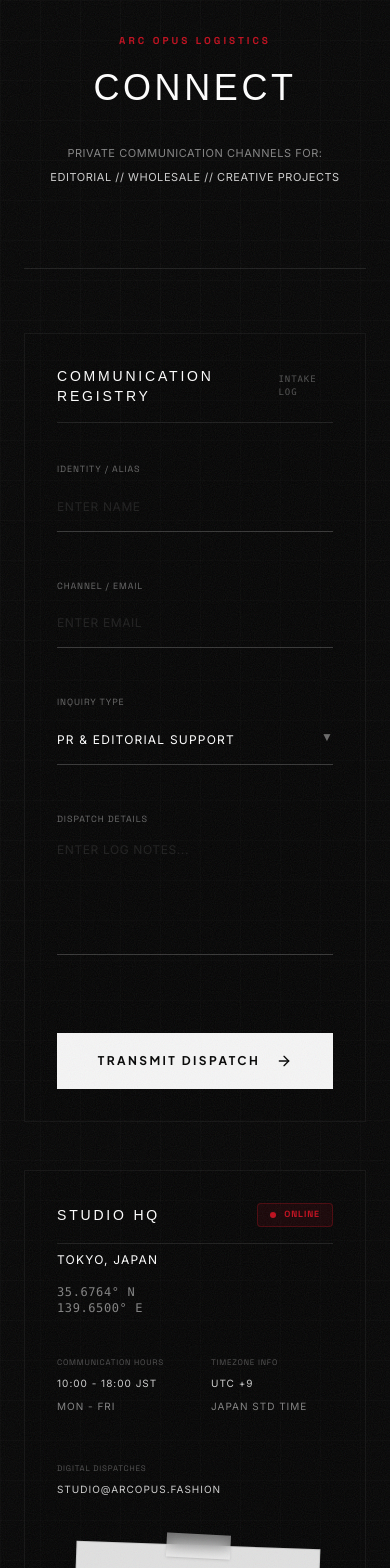
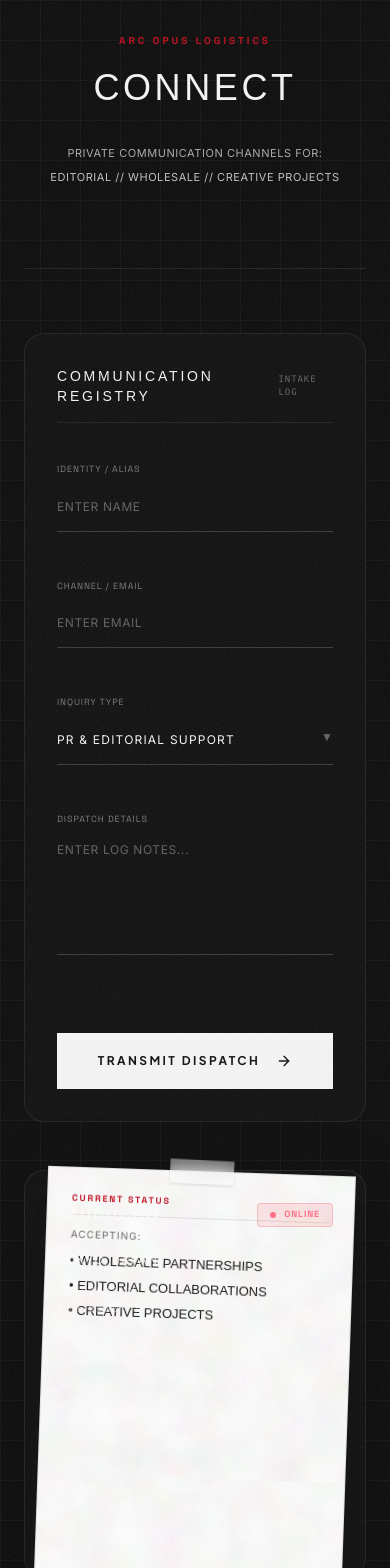
Before and after one commit to RoshiniRavi05/FashionIcon, a Next.js app: page /contact in a window 390 px wide. Shown: the part 160-1728 px from the top of the page. Built offline with nearby package versions, Linux system fonts and the light colour scheme; a web font is replaced by a local one.

Commit message:
style(contact): refine color system, hierarchy, and material textures for a premium architectural aesthetic

```diff
--- a/src/app/contact/page.tsx
+++ b/src/app/contact/page.tsx
@@ -22,18 +22,18 @@ export default function ContactPage() {
   };
 
   return (
-    <div className="bg-[#050505] min-h-screen relative overflow-hidden selection:bg-brand-red selection:text-white">
+    <div className="bg-[#0B0B0B] min-h-screen relative overflow-hidden selection:bg-brand-red selection:text-white pb-32">
 
       {/* Background Textures */}
-      <div className="film-grain" />
+      <div className="film-grain opacity-[0.05]" />
       <div className="paper-texture" />
-      <div className="absolute inset-0 pointer-events-none opacity-[0.03] z-0"
-           style={{ backgroundImage: 'linear-gradient(rgba(255, 255, 255, 0.5) 1px, transparent 1px), linear-gradient(90deg, rgba(255, 255, 255, 0.5) 1px, transparent 1px)', backgroundSize: '40px 40px' }}
+      <div className="absolute inset-0 pointer-events-none z-0"
+           style={{ backgroundImage: 'linear-gradient(rgba(255, 255, 255, 0.035) 1px, transparent 1px), linear-gradient(90deg, rgba(255, 255, 255, 0.035) 1px, transparent 1px)', backgroundSize: '40px 40px' }}
       />
 
       <div className="max-w-[1600px] mx-auto px-6 lg:px-20 py-24 relative z-10">
 
-        {/* Editorial Hero (Center Aligned, min-h-[30vh]) */}
+        {/* Editorial Hero */}
         <div className="min-h-[30vh] flex flex-col items-center justify-center text-center mb-16 border-b border-white/10 pb-16">
           <motion.div
             initial={{ opacity: 0, y: 20 }}
@@ -44,13 +44,13 @@ export default function ContactPage() {
             <span className="font-caption text-[10px] tracking-[0.3em] text-brand-red uppercase font-black block">
               ARC OPUS LOGISTICS
             </span>
-            <h1 className="font-hero text-4xl sm:text-5xl md:text-6xl tracking-widest uppercase text-white leading-[0.9]">
+            <h1 className="font-hero text-4xl sm:text-5xl md:text-6xl tracking-widest uppercase text-[#F5F5F5] leading-[0.9]">
               CONNECT
             </h1>
 
-            <p className="font-sans text-[11px] md:text-xs text-white/50 leading-[1.8] uppercase tracking-wider pt-4">
+            <p className="font-sans text-[11px] md:text-xs text-[rgba(255,255,255,0.65)] leading-[1.8] uppercase tracking-wider pt-4">
               Private communication channels for:<br />
-              <span className="text-white/80 mt-1 block">Editorial // Wholesale // Creative Projects</span>
+              <span className="text-[rgba(255,255,255,0.75)] mt-1 block">Editorial // Wholesale // Creative Projects</span>
             </p>
           </motion.div>
         </div>
@@ -63,13 +63,13 @@ export default function ContactPage() {
             initial={{ opacity: 0, y: 20 }}
             animate={{ opacity: 1, y: 0 }}
             transition={{ delay: 0.2, duration: 0.8 }}
-            className="bg-black/20 border border-white/5 p-8 md:p-12"
+            className="bg-[#111111] border border-[rgba(255,255,255,0.08)] p-8 md:p-12 rounded-[20px]"
           >
-            <div className="flex items-center justify-between mb-10 pb-4 border-b border-white/10">
-              <h2 className="font-hero text-sm tracking-[0.2em] uppercase text-white">
+            <div className="flex items-center justify-between mb-10 pb-4 border-b border-[rgba(255,255,255,0.08)]">
+              <h2 className="font-hero text-sm tracking-[0.2em] uppercase text-[#F5F5F5]">
                 COMMUNICATION REGISTRY
               </h2>
-              <span className="font-mono text-[9px] text-white/30 tracking-widest uppercase">INTAKE LOG</span>
+              <span className="font-mono text-[9px] text-[rgba(255,255,255,0.35)] tracking-widest uppercase">INTAKE LOG</span>
             </div>
 
             {sent ? (
@@ -78,11 +78,11 @@ export default function ContactPage() {
                 initial={{ opacity: 0 }}
                 animate={{ opacity: 1 }}
               >
-                <div className="w-12 h-12 rounded-full border border-brand-red/30 flex items-center justify-center text-brand-red text-xl mx-auto bg-brand-red/5">
+                <div className="w-12 h-12 rounded-full border border-brand-red/30 flex items-center justify-center text-brand-red text-xl mx-auto bg-[rgba(184,18,27,0.12)]">
                   ✓
                 </div>
-                <h3 className="font-heading text-sm tracking-widest uppercase text-white">TRANSMISSION LOGGED</h3>
-                <p className="font-sans text-xs text-white/50 max-w-[400px] mx-auto leading-relaxed">
+                <h3 className="font-heading text-sm tracking-widest uppercase text-[#F5F5F5]">TRANSMISSION LOGGED</h3>
+                <p className="font-sans text-xs text-[rgba(255,255,255,0.65)] max-w-[400px] mx-auto leading-relaxed">
                   Your dispatch has been successfully recorded in the studio registry. A representative will review your inquiry and establish contact within standard operating hours.
                 </p>
                 <button
@@ -98,66 +98,66 @@ export default function ContactPage() {
 
                   {/* Name */}
                   <div className="relative">
-                    <label className="font-caption text-[9px] tracking-widest text-white/40 uppercase block mb-4">Identity / Alias</label>
+                    <label className="font-caption text-[9px] tracking-widest text-[rgba(255,255,255,0.45)] uppercase block mb-4">Identity / Alias</label>
                     <input
                       type="text"
                       required
                       value={form.name}
                       onChange={(e) => setForm({ ...form, name: e.target.value })}
                       placeholder="ENTER NAME"
-                      className="w-full bg-transparent border-0 border-b border-white/20 pb-4 text-xs tracking-wider text-white uppercase placeholder-white/10 focus:outline-none focus:border-brand-red focus:ring-0 font-sans transition-colors duration-300"
+                      className="w-full bg-transparent border-0 border-b border-[rgba(255,255,255,0.18)] pb-4 text-xs tracking-wider text-[#F5F5F5] uppercase placeholder-[rgba(255,255,255,0.35)] focus:outline-none focus:border-[#B8121B] focus:ring-0 font-sans transition-colors duration-300 focus:shadow-[0_0_20px_rgba(184,18,27,0.15)]"
                     />
                   </div>
 
                   {/* Email */}
                   <div className="relative">
-                    <label className="font-caption text-[9px] tracking-widest text-white/40 uppercase block mb-4">Channel / Email</label>
+                    <label className="font-caption text-[9px] tracking-widest text-[rgba(255,255,255,0.45)] uppercase block mb-4">Channel / Email</label>
                     <input
                       type="email"
                       required
                       value={form.email}
                       onChange={(e) => setForm({ ...form, email: e.target.value })}
                       placeholder="ENTER EMAIL"
-                      className="w-full bg-transparent border-0 border-b border-white/20 pb-4 text-xs tracking-wider text-white uppercase placeholder-white/10 focus:outline-none focus:border-brand-red focus:ring-0 font-sans transition-colors duration-300"
+                      className="w-full bg-transparent border-0 border-b border-[rgba(255,255,255,0.18)] pb-4 text-xs tracking-wider text-[#F5F5F5] uppercase placeholder-[rgba(255,255,255,0.35)] focus:outline-none focus:border-[#B8121B] focus:ring-0 font-sans transition-colors duration-300 focus:shadow-[0_0_20px_rgba(184,18,27,0.15)]"
                     />
                   </div>
                 </div>
 
                 {/* Department */}
                 <div className="relative">
-                  <label className="font-caption text-[9px] tracking-widest text-white/40 uppercase block mb-4">Inquiry Type</label>
+                  <label className="font-caption text-[9px] tracking-widest text-[rgba(255,255,255,0.45)] uppercase block mb-4">Inquiry Type</label>
                   <div className="relative">
                     <select
                       value={form.department}
                       onChange={(e) => setForm({ ...form, department: e.target.value })}
-                      className="w-full bg-transparent border-0 border-b border-white/20 pb-4 text-xs tracking-widest text-white uppercase focus:outline-none focus:border-brand-red focus:ring-0 font-sans cursor-pointer appearance-none transition-colors duration-300"
+                      className="w-full bg-transparent border-0 border-b border-[rgba(255,255,255,0.18)] pb-4 text-xs tracking-widest text-[#F5F5F5] uppercase focus:outline-none focus:border-[#B8121B] focus:ring-0 font-sans cursor-pointer appearance-none transition-colors duration-300 focus:shadow-[0_0_20px_rgba(184,18,27,0.15)]"
                     >
-                      <option value="general" className="bg-[#0c0c0c]">PR & Editorial Support</option>
-                      <option value="orders" className="bg-[#0c0c0c]">Registry Order Logistics</option>
-                      <option value="wholesale" className="bg-[#0c0c0c]">Wholesale & Partnership</option>
-                      <option value="design" className="bg-[#0c0c0c]">Creative Projects</option>
+                      <option value="general" className="bg-[#111111] text-[#F5F5F5]">PR & Editorial Support</option>
+                      <option value="orders" className="bg-[#111111] text-[#F5F5F5]">Registry Order Logistics</option>
+                      <option value="wholesale" className="bg-[#111111] text-[#F5F5F5]">Wholesale & Partnership</option>
+                      <option value="design" className="bg-[#111111] text-[#F5F5F5]">Creative Projects</option>
                     </select>
-                    <div className="absolute right-0 top-1/2 -translate-y-1/2 pointer-events-none pb-4 text-white/40 text-xs">▼</div>
+                    <div className="absolute right-0 top-1/2 -translate-y-1/2 pointer-events-none pb-4 text-[rgba(255,255,255,0.35)] text-xs">▼</div>
                   </div>
                 </div>
 
                 {/* Message */}
                 <div className="relative">
-                  <label className="font-caption text-[9px] tracking-widest text-white/40 uppercase block mb-4">Dispatch Details</label>
+                  <label className="font-caption text-[9px] tracking-widest text-[rgba(255,255,255,0.45)] uppercase block mb-4">Dispatch Details</label>
                   <textarea
                     rows={6}
                     required
                     value={form.message}
                     onChange={(e) => setForm({ ...form, message: e.target.value })}
                     placeholder="ENTER LOG NOTES..."
-                    className="w-full bg-transparent border-0 border-b border-white/20 pb-4 text-xs tracking-wider text-white placeholder-white/10 focus:outline-none focus:border-brand-red focus:ring-0 font-sans resize-none transition-colors duration-300"
+                    className="w-full bg-transparent border-0 border-b border-[rgba(255,255,255,0.18)] pb-4 text-xs tracking-wider text-[#F5F5F5] placeholder-[rgba(255,255,255,0.35)] focus:outline-none focus:border-[#B8121B] focus:ring-0 font-sans resize-none transition-colors duration-300 focus:shadow-[0_0_20px_rgba(184,18,27,0.15)]"
                   />
                 </div>
 
                 <div className="pt-6">
                   <button
                     type="submit"
-                    className="group flex items-center justify-center space-x-4 w-full bg-[#F5F5F5] hover:bg-brand-red text-[#050505] hover:text-white font-heading text-xs tracking-[0.2em] uppercase py-5 transition-all duration-500 font-bold"
+                    className="group flex items-center justify-center space-x-4 w-full bg-[#F5F5F5] hover:bg-[#B8121B] text-[#111111] hover:text-white hover:-translate-y-[2px] font-heading text-xs tracking-[0.2em] uppercase py-5 transition-all duration-300 font-bold"
                   >
                     <span>TRANSMIT DISPATCH</span>
                     <ArrowRight className="w-4 h-4 group-hover:translate-x-1 transition-transform duration-300" />
@@ -172,26 +172,26 @@ export default function ContactPage() {
             initial={{ opacity: 0, y: 20 }}
             animate={{ opacity: 1, y: 0 }}
             transition={{ delay: 0.4, duration: 0.8 }}
-            className="bg-black/20 border border-white/5 p-8 md:p-10 flex flex-col space-y-12 relative"
+            className="bg-[rgba(255,255,255,0.02)] backdrop-blur-[10px] border border-[rgba(255,255,255,0.08)] p-8 md:p-10 flex flex-col space-y-12 relative rounded-[20px]"
           >
             {/* Studio Info Block */}
             <div className="space-y-10 flex-grow">
 
               {/* Section Header */}
-              <div className="flex items-center justify-between mb-2 pb-4 border-b border-white/10">
-                <h2 className="font-hero text-sm tracking-[0.2em] uppercase text-white">
+              <div className="flex items-center justify-between mb-2 pb-4 border-b border-[rgba(255,255,255,0.08)]">
+                <h2 className="font-hero text-sm tracking-[0.2em] uppercase text-[#F5F5F5]">
                   STUDIO HQ
                 </h2>
-                <div className="flex items-center space-x-2 bg-brand-red/10 border border-brand-red/30 px-3 py-1 rounded-sm">
-                  <span className="w-1.5 h-1.5 rounded-full bg-brand-red animate-pulse" />
-                  <span className="text-brand-red font-bold font-caption text-[9px] tracking-widest uppercase">ONLINE</span>
+                <div className="flex items-center space-x-2 bg-[rgba(184,18,27,0.12)] border border-[rgba(184,18,27,0.2)] px-3 py-1 rounded-sm">
+                  <span className="w-1.5 h-1.5 rounded-full bg-[#E63946] animate-pulse" />
+                  <span className="text-[#E63946] font-bold font-caption text-[9px] tracking-widest uppercase">ONLINE</span>
                 </div>
               </div>
 
               {/* Location */}
               <div className="space-y-4">
-                <p className="font-sans tracking-widest text-white uppercase text-xs md:text-sm">TOKYO, JAPAN</p>
-                <p className="font-mono text-white/50 text-xs tracking-wider">
+                <p className="font-sans tracking-widest text-[rgba(255,255,255,0.75)] uppercase text-xs md:text-sm">TOKYO, JAPAN</p>
+                <p className="font-mono text-[rgba(255,255,255,0.45)] text-xs tracking-wider">
                   35.6764° N<br />
                   139.6500° E
                 </p>
@@ -200,31 +200,31 @@ export default function ContactPage() {
               {/* Logistics Info */}
               <div className="grid grid-cols-2 gap-8">
                 <div className="space-y-2">
-                  <p className="font-caption text-[8px] text-white/30 tracking-widest uppercase">Communication Hours</p>
-                  <p className="font-sans text-[10px] text-white/80 tracking-widest uppercase">10:00 - 18:00 JST</p>
-                  <p className="font-sans text-[10px] text-white/50 tracking-widest uppercase">MON - FRI</p>
+                  <p className="font-caption text-[8px] text-[rgba(255,255,255,0.35)] tracking-widest uppercase">Communication Hours</p>
+                  <p className="font-sans text-[10px] text-[rgba(255,255,255,0.75)] tracking-widest uppercase">10:00 - 18:00 JST</p>
+                  <p className="font-sans text-[10px] text-[rgba(255,255,255,0.45)] tracking-widest uppercase">MON - FRI</p>
                 </div>
                 <div className="space-y-2">
-                  <p className="font-caption text-[8px] text-white/30 tracking-widest uppercase">Timezone Info</p>
-                  <p className="font-sans text-[10px] text-white/80 tracking-widest uppercase">UTC +9</p>
-                  <p className="font-sans text-[10px] text-white/50 tracking-widest uppercase">JAPAN STD TIME</p>
+                  <p className="font-caption text-[8px] text-[rgba(255,255,255,0.35)] tracking-widest uppercase">Timezone Info</p>
+                  <p className="font-sans text-[10px] text-[rgba(255,255,255,0.75)] tracking-widest uppercase">UTC +9</p>
+                  <p className="font-sans text-[10px] text-[rgba(255,255,255,0.45)] tracking-widest uppercase">JAPAN STD TIME</p>
                 </div>
               </div>
 
               <div className="space-y-2 pt-2">
-                <p className="font-caption text-[8px] text-white/30 tracking-widest uppercase">Digital Dispatches</p>
-                <p className="font-sans text-[10px] text-white/80 tracking-widest uppercase hover:text-brand-red cursor-pointer transition-colors">STUDIO@ARCOPUS.FASHION</p>
+                <p className="font-caption text-[8px] text-[rgba(255,255,255,0.35)] tracking-widest uppercase">Digital Dispatches</p>
+                <p className="font-sans text-[10px] text-[rgba(255,255,255,0.65)] tracking-widest uppercase hover:text-brand-red cursor-pointer transition-colors">STUDIO@ARCOPUS.FASHION</p>
               </div>
 
             </div>
 
             {/* Integrated Magazine Clipping Card */}
             <motion.div
-              initial={{ opacity: 0, rotate: -2, y: 10 }}
-              animate={{ opacity: 1, rotate: 2, y: 0 }}
+              initial={{ opacity: 0, rotate: 0, y: 10 }}
+              animate={{ opacity: 1, rotate: 1, y: 0 }}
               transition={{ delay: 0.6, duration: 1 }}
               whileHover={{ rotate: 0, y: -2, scale: 1.01 }}
-              className="relative bg-[#e0e0e0] p-6 shadow-xl cursor-pointer mt-auto border border-black/10 mx-4"
+              className="relative bg-[#ECE8E2] text-[#111111] p-6 shadow-[0_20px_60px_rgba(0,0,0,0.45)] cursor-pointer mt-auto border border-black/10 mx-4 rotate-1 paper-texture"
             >
               {/* Tape detail */}
               <div className="absolute -top-3 left-1/2 -translate-x-1/2 w-16 h-6 bg-white/40 backdrop-blur-sm shadow-sm rotate-1" />
@@ -232,8 +232,8 @@ export default function ContactPage() {
               <h3 className="font-caption text-[9px] tracking-[0.2em] uppercase text-brand-red mb-3 font-bold border-b border-black/10 pb-2">
                 CURRENT STATUS
               </h3>
-              <p className="font-sans text-[10px] text-black/50 uppercase tracking-widest mb-2">Accepting:</p>
-              <ul className="font-hero text-[13px] leading-relaxed text-[#111] uppercase space-y-1">
+              <p className="font-sans text-[10px] text-black/60 uppercase tracking-widest mb-2">Accepting:</p>
+              <ul className="font-hero text-[13px] leading-relaxed text-[#111111] uppercase space-y-1">
                 <li>• Wholesale Partnerships</li>
                 <li>• Editorial Collaborations</li>
                 <li>• Creative Projects</li>
@@ -244,7 +244,7 @@ export default function ContactPage() {
         </div>
 
         {/* Floating Bottom Labels */}
-        <div className="flex justify-between items-center mt-16 font-mono text-[9px] text-white/20 tracking-widest uppercase border-t border-white/5 pt-6">
+        <div className="flex justify-between items-center mt-16 font-mono text-[9px] text-[rgba(255,255,255,0.35)] tracking-widest uppercase border-t border-[rgba(255,255,255,0.08)] pt-6">
           <span>ARC OPUS STUDIO</span>
           <div className="flex space-x-6">
             <span>EDITION 07</span>
```
